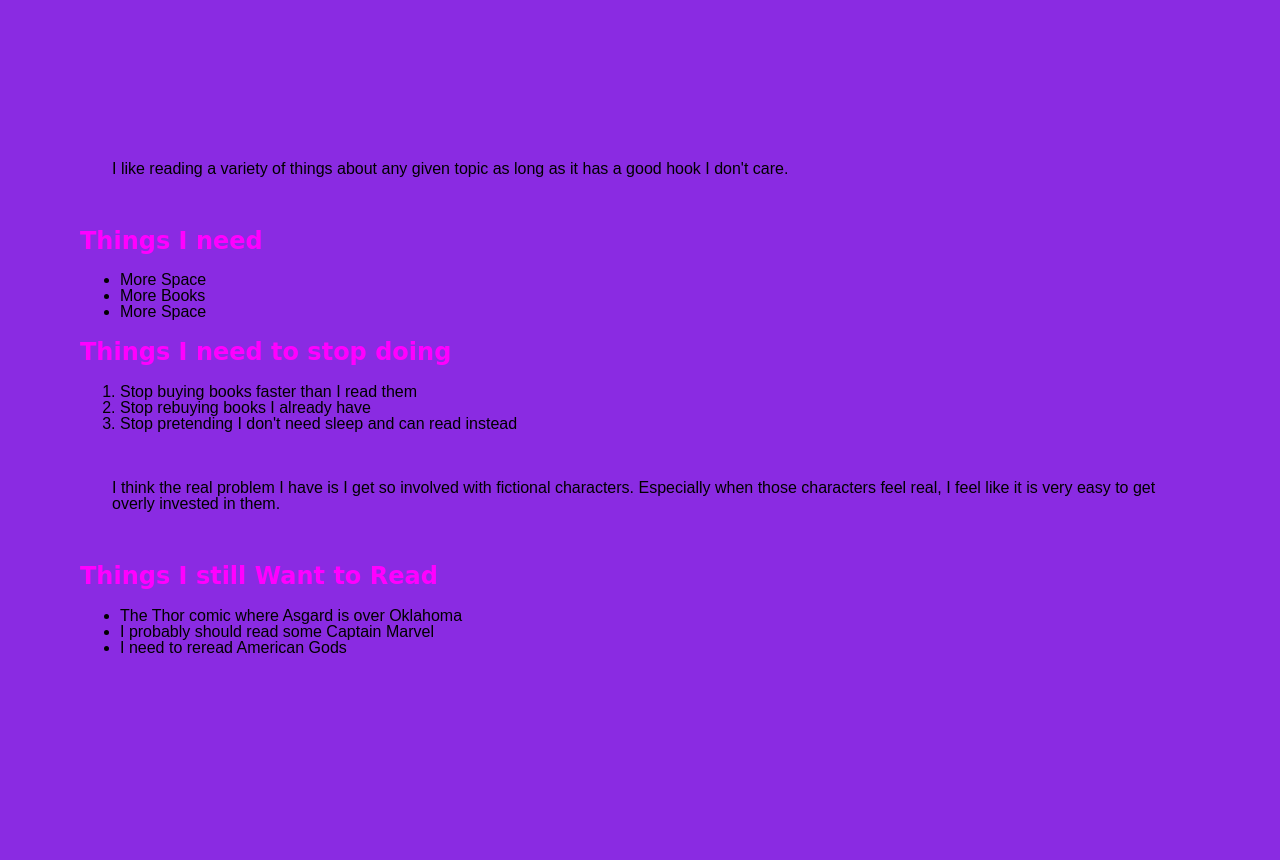
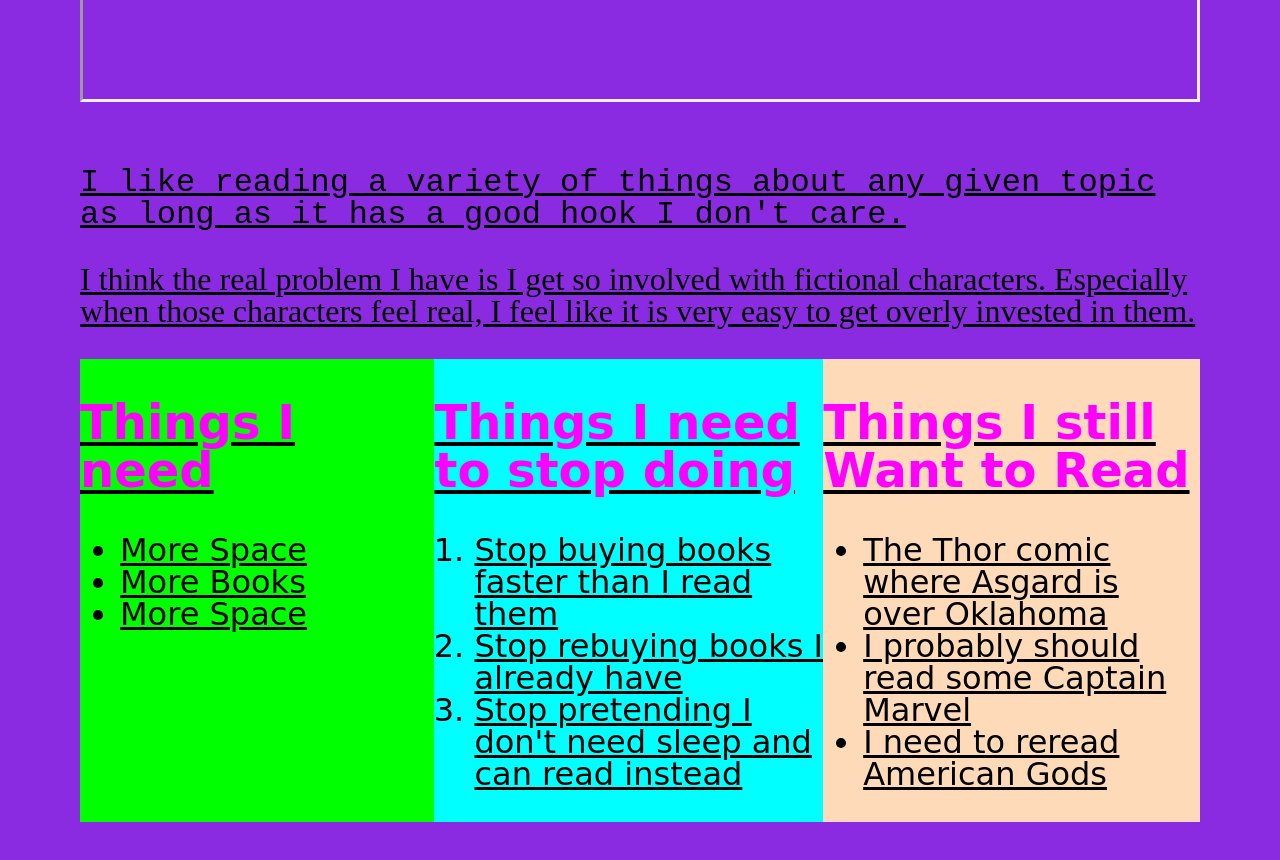
Before and after one commit to alsleaders/my--hobbies, a website: page public/index.html in a window 1280 px wide. Shown: the part 720-1580 px from the top of the page. Before the commit the page ends 1472 px from the top, so only its background shows below. Drawn offline with Linux system fonts and the light colour scheme; a web font is replaced by a local one.

Commit message:
Got the columns done, need to figure out links

```diff
--- a/public/index.html
+++ b/public/index.html
@@ -10,6 +10,10 @@
       href="https://fonts.googleapis.com/css?family=ZCOOL+KuaiLe"
       rel="stylesheet"
     />
+    <link
+      href="https://fonts.googleapis.com/css?family=Just+Another+Hand"
+      rel="stylesheet"
+    />
   </head>
   <body>
     <p>See my <a href="index2.html"></a> other hobbies</p>
@@ -18,28 +22,36 @@
       I like reading a variety of things about any given topic as long as it has
       a good hook I don't care.
     </p>
+    <p class="second-ramble">
+      I think the real problem I have is I get so involved with fictional
+      characters. Especially when those characters feel real, I feel like it is
+      very easy to get overly invested in them.
+    </p>
+    <div id="grid">
+      <div id="first-column">
         <h2>Things I need</h2>
         <ul>
           <li>More Space</li>
           <li>More Books</li>
           <li>More Space</li>
         </ul>
+      </div>
+      <div id="second-column">
         <h2>Things I need to stop doing</h2>
         <ol>
           <li>Stop buying books faster than I read them</li>
           <li>Stop rebuying books I already have</li>
           <li>Stop pretending I don't need sleep and can read instead</li>
         </ol>
-    <p class="second-ramble">
-      I think the real problem I have is I get so involved with fictional
-      characters. Especially when those characters feel real, I feel like it is
-      very easy to get overly invested in them.
-    </p>
+      </div>
+      <div id="third-column">
         <h2>Things I still Want to Read</h2>
         <ul>
           <li>The Thor comic where Asgard is over Oklahoma</li>
           <li>I probably should read some Captain Marvel</li>
           <li>I need to reread American Gods</li>
         </ul>
+      </div>
+    </div>
   </body>
 </html>
--- a/public/screen.css
+++ b/public/screen.css
@@ -5,12 +5,14 @@ body {
   margin: 0;
   background-color: blueviolet;
   padding: 5rem;
+  text-decoration: underline;
 }
 
 .hello-world {
   text-align: center;
   font-size: 6rem;
   padding: 10rem;
+  border-style: inset;
 }
 
 html {
@@ -20,6 +22,8 @@ html {
 body {
   margin: 0;
   min-height: 100%;
+  font-family: 'Just Another Hand', cursive;
+  font-size: 2rem;
 }
 
 h2 {
@@ -36,11 +40,29 @@ li:hover {
 }
 
 .first-ramble {
-  position: left;
-  padding: 2rem;
+  font-family: 'Courier New', Courier, monospace;
 }
 
 .second-ramble {
-  position: right;
-  padding: 2rem;
+  font-family: 'Times New Roman', Times, serif;
 }
+
+#grid {
+  display: grid;
+  height: 100%;
+}
+
+#first-column {
+  grid-column: 1;
+  background-color: lime;
+}
+
+#second-column {
+  grid-column: 2;
+  background-color: cyan;
+}
+
+#third-column {
+  grid-column: 3;
+  background-color: peachpuff;
+}
```
Lines whose indentation alone changed are shown as unchanged.
